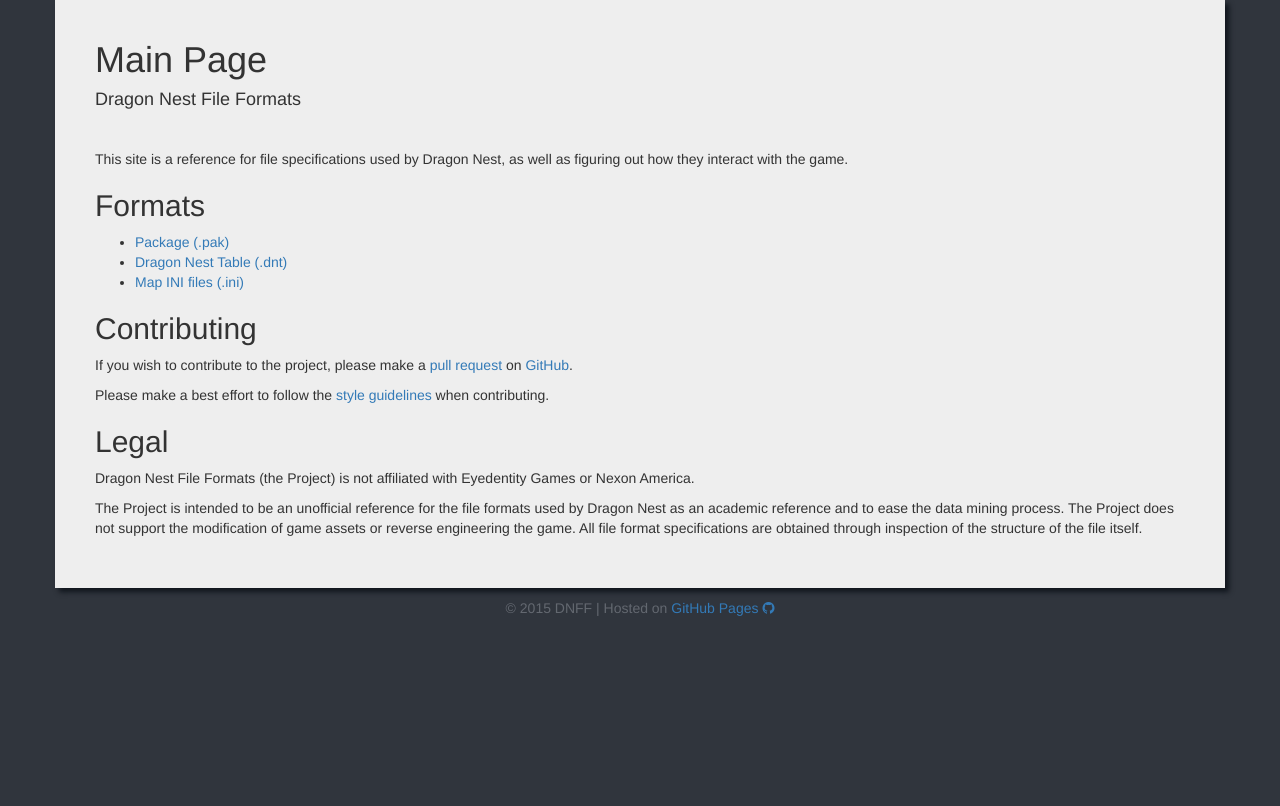
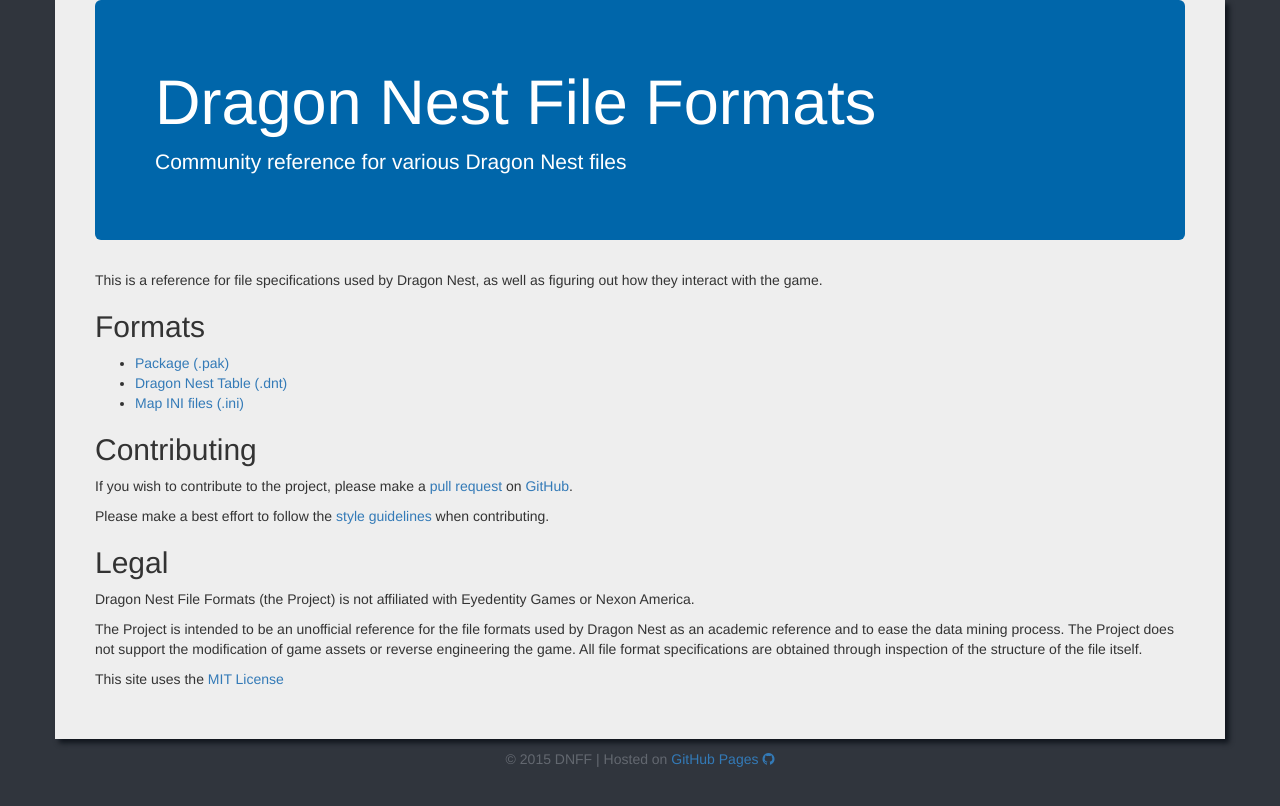
Before and after one commit to vincentzhang96/DragonNestFileFormats, a Jekyll site: the page built from index.md, in a window 1280 px wide. Shown: the top 806 px of the page. Built offline with Jekyll 4.4.1, drawn with Linux system fonts in a browser that asks for light colours; nearby versions of some CDN libraries; library files that are not in the unit come from our copies.

Commit message:
Jumbotron me, captain!

```diff
--- /dev/null
+++ b/_layouts/jumbo.html
@@ -0,0 +1,18 @@
+<!DOCTYPE html>
+
+{% include head.html %}
+
+<body class="main-body">
+	<div class="container body-content">
+		<div class="jumbotron">
+			<h1>{{ page.title }}</h1>
+			<p>{{ page.subtitle }}</p>
+		</div>
+		<div class="content">
+			{{ content }}
+		</div>
+	</div>
+	<div class="container">
+		{% include footer.html %}
+	</div>
+</body>
--- a/css/stylesheet.scss
+++ b/css/stylesheet.scss
@@ -5,6 +5,11 @@
 
 .main-body {
 	background-color: $bg-fill;
+
+	.jumbotron {
+		background-color: #06A;
+		color: white;
+	}
 
 	.body-content {
 		background-color: #EEE;
--- a/index.md
+++ b/index.md
@@ -1,10 +1,11 @@
 ---
-title: Main Page
-layout: default
+title: Dragon Nest File Formats
+subtitle: Community reference for various Dragon Nest files
+layout: jumbo
 permalink: /
 ---
 
-This site is a reference for file specifications used by Dragon Nest, as well as figuring out how they interact with the game.
+This is a reference for file specifications used by Dragon Nest, as well as figuring out how they interact with the game.
 
 ##Formats
 
@@ -22,3 +23,5 @@
 Dragon Nest File Formats (the Project) is not affiliated with Eyedentity Games or Nexon America.
 
 The Project is intended to be an unofficial reference for the file formats used by Dragon Nest as an academic reference and to ease the data mining process. The Project does not support the modification of game assets or reverse engineering the game. All file format specifications are obtained through inspection of the structure of the file itself.
+
+This site uses the [MIT License](https://github.com/vincentzhang96/DragonNestFileFormats/blob/gh-pages/LICENSE)
```
